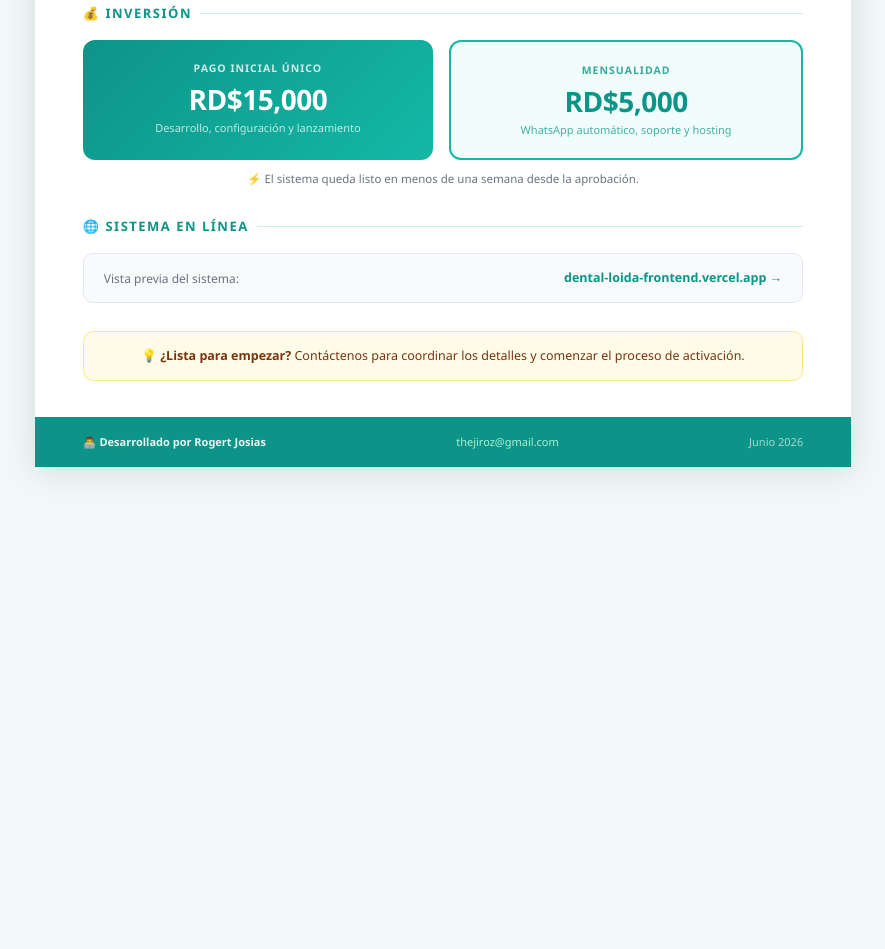
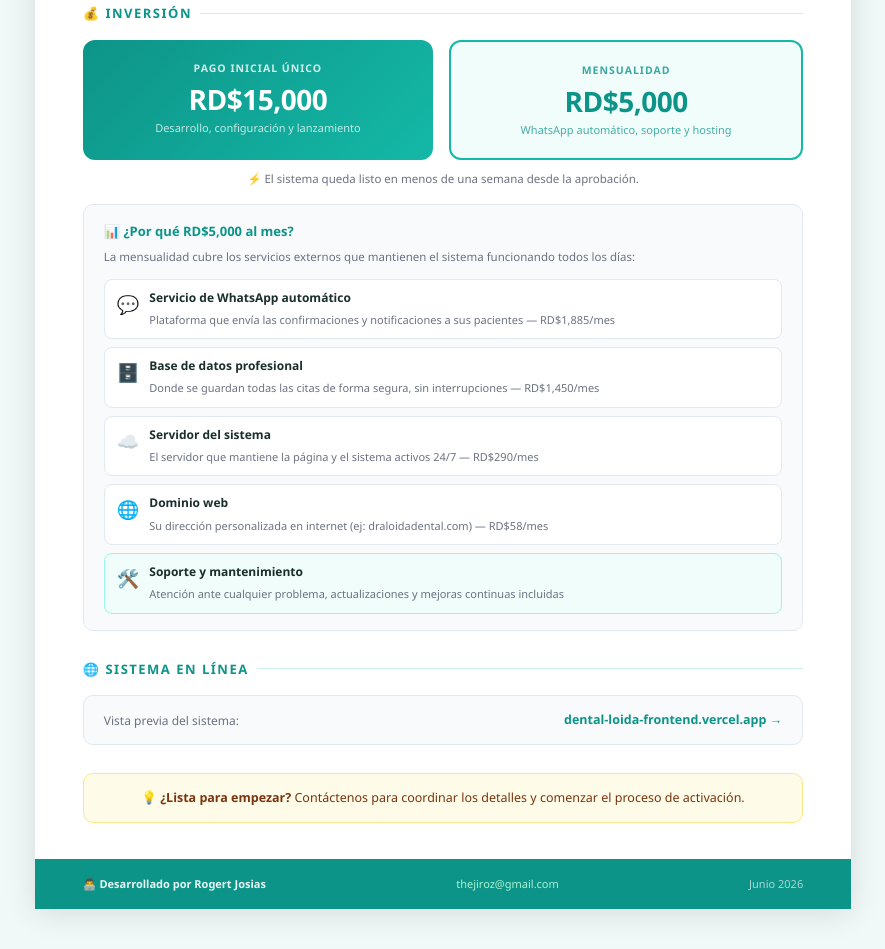
Before and after one commit to Jiroz07/propuesta-dental-loida, a plain HTML site: page index.html in a window 1280 px wide. Shown: the part 705-1654 px from the top of the page, without its empty margins (197-1082 px from the left). Before the commit the page ends 1212 px from the top, so only its background shows below. Drawn offline with Linux system fonts and the light colour scheme.

Commit message:
Add cost breakdown explanation to proposal

```diff
--- a/index.html
+++ b/index.html
@@ -178,6 +178,58 @@
       text-align: center;
       margin-top: 10px;
     }
+    .cost-breakdown {
+      margin-top: 16px;
+      background: #f8fafc;
+      border: 1px solid #e2e8f0;
+      border-radius: 10px;
+      padding: 16px 20px;
+    }
+    .cost-title {
+      font-size: 13px;
+      font-weight: 700;
+      color: #0d9488;
+      margin-bottom: 6px;
+    }
+    .cost-desc {
+      font-size: 11.5px;
+      color: #6b7280;
+      margin-bottom: 12px;
+    }
+    .cost-list {
+      display: flex;
+      flex-direction: column;
+      gap: 8px;
+    }
+    .cost-item {
+      display: flex;
+      align-items: flex-start;
+      gap: 10px;
+      padding: 8px 12px;
+      background: #fff;
+      border-radius: 8px;
+      border: 1px solid #e2e8f0;
+    }
+    .cost-item.highlight {
+      background: #f0fdfb;
+      border-color: #99f6e4;
+    }
+    .cost-icon {
+      font-size: 18px;
+      flex-shrink: 0;
+      margin-top: 2px;
+    }
+    .cost-text strong {
+      display: block;
+      font-size: 12px;
+      font-weight: 600;
+      color: #1a2e2b;
+      margin-bottom: 1px;
+    }
+    .cost-text span {
+      font-size: 11px;
+      color: #6b7280;
+    }
     .web-box {
       background: #f8fafc;
       border: 1px solid #e2e8f0;
@@ -346,6 +398,48 @@
         </div>
       </div>
       <div class="inv-note">⚡ El sistema queda listo en menos de una semana desde la aprobación.</div>
+
+      <div class="cost-breakdown">
+        <div class="cost-title">📊 ¿Por qué RD$5,000 al mes?</div>
+        <p class="cost-desc">La mensualidad cubre los servicios externos que mantienen el sistema funcionando todos los días:</p>
+        <div class="cost-list">
+          <div class="cost-item">
+            <span class="cost-icon">💬</span>
+            <div class="cost-text">
+              <strong>Servicio de WhatsApp automático</strong>
+              <span>Plataforma que envía las confirmaciones y notificaciones a sus pacientes — RD$1,885/mes</span>
+            </div>
+          </div>
+          <div class="cost-item">
+            <span class="cost-icon">🗄️</span>
+            <div class="cost-text">
+              <strong>Base de datos profesional</strong>
+              <span>Donde se guardan todas las citas de forma segura, sin interrupciones — RD$1,450/mes</span>
+            </div>
+          </div>
+          <div class="cost-item">
+            <span class="cost-icon">☁️</span>
+            <div class="cost-text">
+              <strong>Servidor del sistema</strong>
+              <span>El servidor que mantiene la página y el sistema activos 24/7 — RD$290/mes</span>
+            </div>
+          </div>
+          <div class="cost-item">
+            <span class="cost-icon">🌐</span>
+            <div class="cost-text">
+              <strong>Dominio web</strong>
+              <span>Su dirección personalizada en internet (ej: draloidadental.com) — RD$58/mes</span>
+            </div>
+          </div>
+          <div class="cost-item highlight">
+            <span class="cost-icon">🛠️</span>
+            <div class="cost-text">
+              <strong>Soporte y mantenimiento</strong>
+              <span>Atención ante cualquier problema, actualizaciones y mejoras continuas incluidas</span>
+            </div>
+          </div>
+        </div>
+      </div>
     </section>
 
     <section>
```
